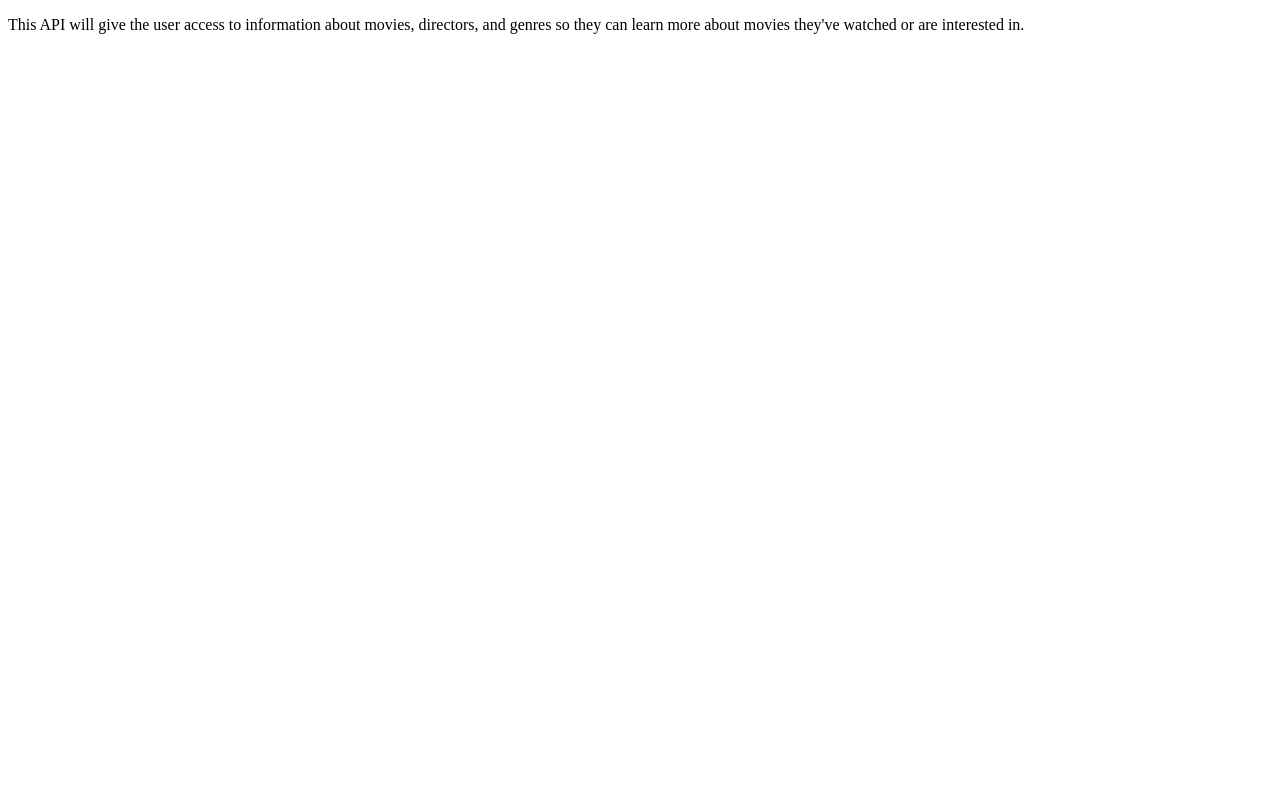
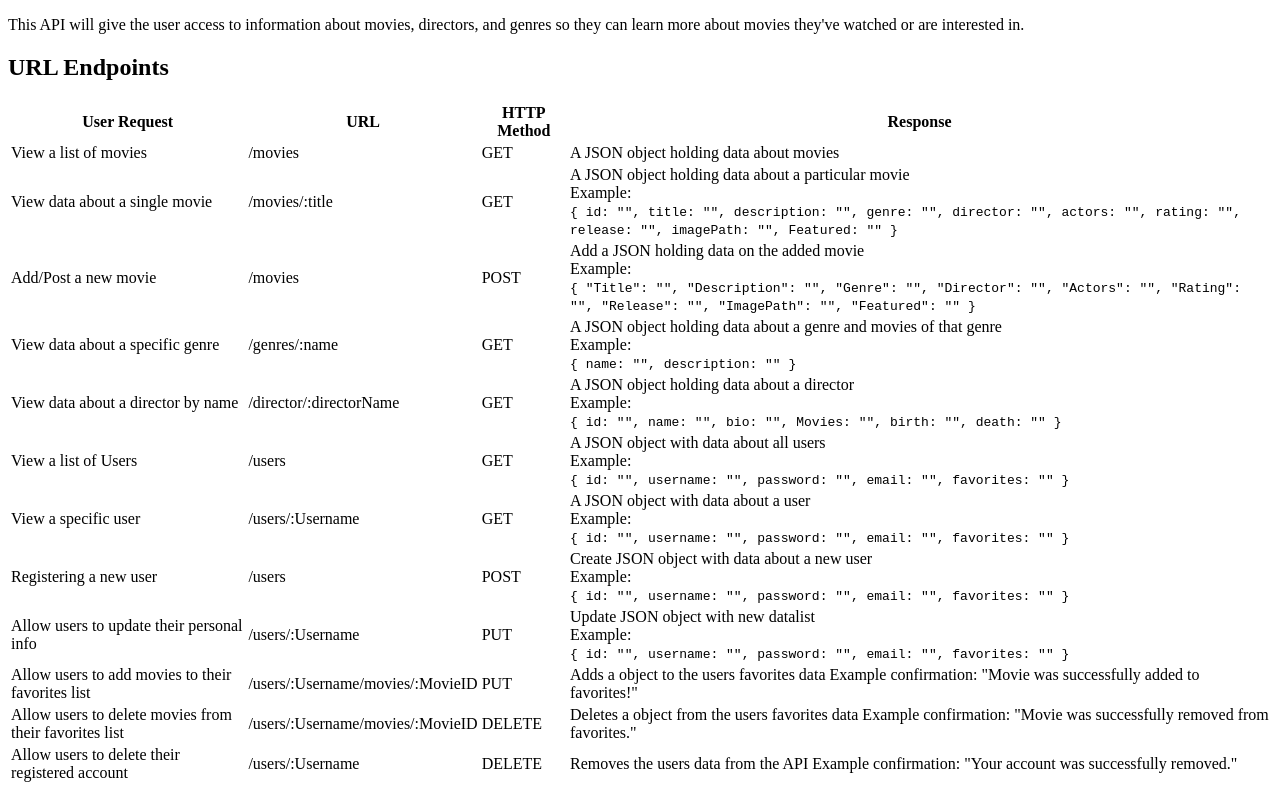
Before and after one commit to DrixaBoi/movie_api, a website: page public/documentation.html in a window 1280 px wide. Drawn offline with Linux system fonts and the light colour scheme.

Commit message:
public info updates
updated public documentation.html and README

```diff
--- a/public/documentation.html
+++ b/public/documentation.html
@@ -7,5 +7,214 @@
   <body>
     <p>This API will give the user access to information about movies, directors, and genres so they
       can learn more about movies they've watched or are interested in.</p>
+      <h2>URL Endpoints</h2>
+      <table>
+        <tr>
+          <th>User Request</th>
+          <th>URL</th>
+          <th>HTTP Method</th>
+          <th>Response</th>
+        </tr>
+        <tr>
+          <td>View a list of movies</td>
+          <td>/movies</td>
+          <td>GET</td>
+          <td>A JSON object holding data about movies</td>
+        </tr>
+        <tr>
+          <td>View data about a single movie</td>
+          <td>/movies/:title</td>
+          <td>GET</td>
+          <td>A JSON object holding data about a particular movie
+            <br>
+              Example:
+            <br>
+            <code>
+                {
+                id: "",
+                title: "",
+                description: "",
+                genre: "",
+                director: "",
+                actors: "",
+                rating: "",
+                release: "",
+                imagePath: "",
+                Featured: ""
+                }
+            </code>
+            <br>
+          </td>
+        </tr>
+        <tr>
+          <td>Add/Post a new movie</td>
+          <td>/movies</td>
+          <td>POST</td>
+          <td>Add a JSON holding data on the added movie
+            <br>
+              Example:
+            <br>
+            <code>
+                {
+                "Title": "",
+                "Description": "",
+                "Genre": "",
+                "Director": "",
+                "Actors": "",
+                "Rating": "",
+                "Release": "",
+                "ImagePath": "",
+                "Featured": ""
+                }
+            </code>
+            <br>
+          </td>
+        </tr>
+          <tr>
+            <td>View data about a specific genre</td>
+            <td>/genres/:name</td>
+            <td>GET</td>
+            <td>A JSON object holding data about a genre and movies of that genre
+              <br>
+                Example:
+              <br>
+              <code>
+                  {
+                  name: "",
+                  description: ""
+                  }
+              </code>
+              <br>
+            </td>
+          </tr>
+        <tr>
+          <td>View data about a director by name</td>
+          <td>/director/:directorName</td>
+          <td>GET</td>
+          <td>A JSON object holding data about a director
+            <br>
+              Example:
+            <br>
+            <code>
+                {
+                id: "",
+                name: "",
+                bio: "",
+                Movies: "",
+                birth: "",
+                death: ""
+                }
+            </code>
+            <br>
+          </td>
+        </tr>
+        <tr>
+          <td>View a list of Users</td>
+          <td>/users</td>
+          <td>GET</td>
+          <td>A JSON object with data about all users
+            <br>
+              Example:
+            <br>
+            <code>
+                {
+                id: "",
+                username: "",
+                password: "",
+                email: "",
+                favorites: ""
+                }
+            </code>
+            <br>
+          </td>
+        </tr>
+        <tr>
+          <td>View a specific user</td>
+          <td>/users/:Username</td>
+          <td>GET</td>
+          <td>A JSON object with data about a user
+            <br>
+              Example:
+            <br>
+            <code>
+                {
+                id: "",
+                username: "",
+                password: "",
+                email: "",
+                favorites: ""
+                }
+            </code>
+            <br>
+          </td>
+        </tr>
+        <tr>
+          <td>Registering a new user</td>
+          <td>/users</td>
+          <td>POST</td>
+          <td>Create JSON object with data about a new user
+            <br>
+              Example:
+            <br>
+            <code>
+                {
+                id: "",
+                username: "",
+                password: "",
+                email: "",
+                favorites: ""
+                }
+            </code>
+            <br>
+          </td>
+        </tr>
+        <tr>
+          <td>Allow users to update their personal info</td>
+          <td>/users/:Username</td>
+          <td>PUT</td>
+          <td>Update JSON object with new datalist
+            <br>
+              Example:
+            <br>
+            <code>
+                {
+                id: "",
+                username: "",
+                password: "",
+                email: "",
+                favorites: ""
+                }
+            </code>
+            <br>
+          </td>
+        </tr>
+        <tr>
+          <td>Allow users to add movies to their favorites list</td>
+          <td>/users/:Username/movies/:MovieID</td>
+          <td>PUT</td>
+          <td>Adds a object to the users favorites data
+            Example confirmation:
+              "Movie was successfully added to favorites!"
+          </td>
+        </tr>
+        <tr>
+          <td>Allow users to delete movies from their favorites list</td>
+          <td>/users/:Username/movies/:MovieID</td>
+          <td>DELETE</td>
+          <td>Deletes a object from the users favorites data
+            Example confirmation:
+              "Movie was successfully removed from favorites."
+          </td>
+        </tr>
+        <tr>
+          <td>Allow users to delete their registered account</td>
+          <td>/users/:Username</td>
+          <td>DELETE</td>
+          <td>Removes the users data from the API
+            Example confirmation:
+              "Your account was successfully removed."
+          </td>
+        </tr>
+      </table>
   </body>
 </html>
```
Also changed, not shown: README.md.
